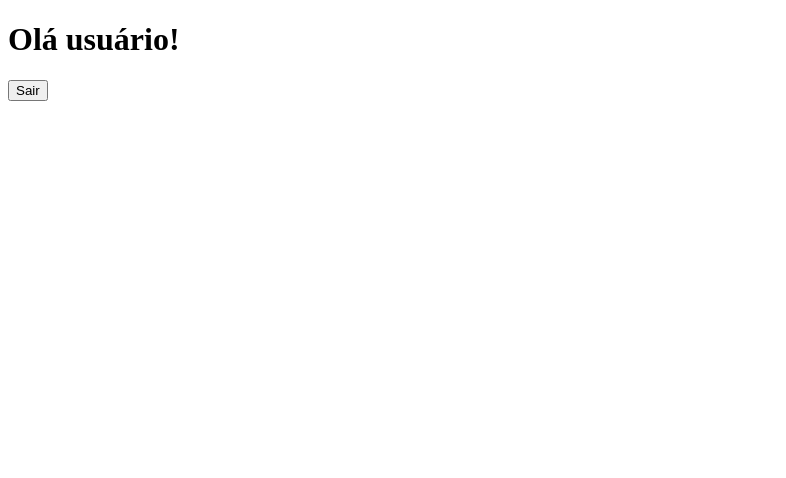
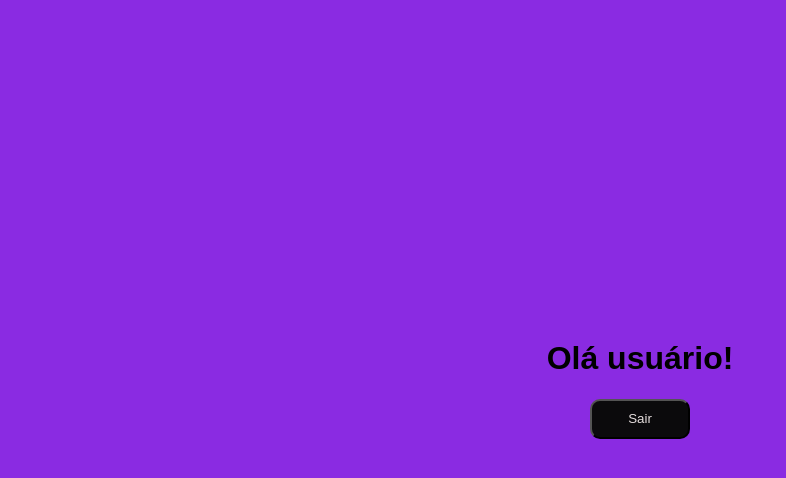
Before and after one commit to CaiolucasOdev/get-users, a plain HTML site: page client/src/pages/home.html in a window 1280 px wide. Shown: the whole page, without its empty margins (0-786 px from the left). Drawn offline with Linux system fonts and the light colour scheme.

Commit message:
feat: adcionar estilos a pagina inicial

```diff
--- a/client/src/pages/home.html
+++ b/client/src/pages/home.html
@@ -1,6 +1,7 @@
 <!DOCTYPE html>
 <html lang="pt-br">
 <head>
+    <link rel="stylesheet" href="../style/home.css">
     <meta charset="UTF-8">
     <meta name="viewport" content="width=device-width, initial-scale=1.0">
     <title>Página Inicial</title>
--- /dev/null
+++ b/client/src/style/home.css
@@ -0,0 +1,26 @@
+body {
+    font-family: Arial, Helvetica, sans-serif;
+    padding: 0;
+    margin: 0;
+    background-color: blueviolet;
+
+}
+
+main {
+    height: 100vh;
+    width: 100%;
+    display: flex;
+    justify-content: center;
+    align-items: center;
+    flex-direction: column;
+}
+
+ main button {
+
+    height: 40px;
+    width: 100px;
+    background-color:rgb(11, 10, 12);
+    color: rgb(228, 220, 220);
+    border-radius: 10px;
+
+}
```
